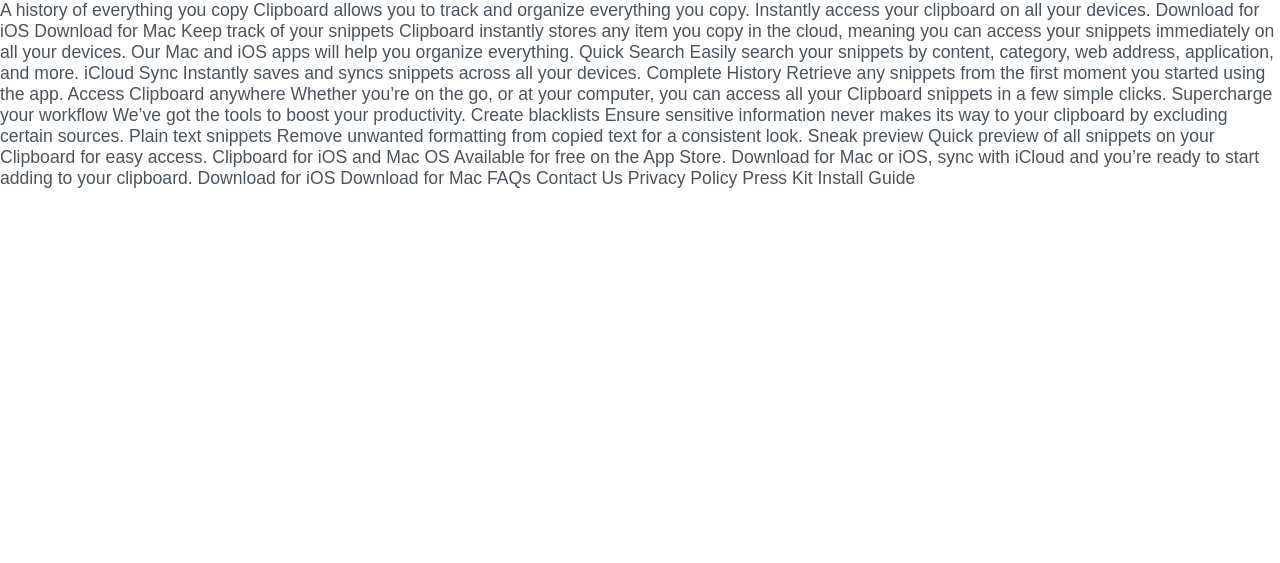
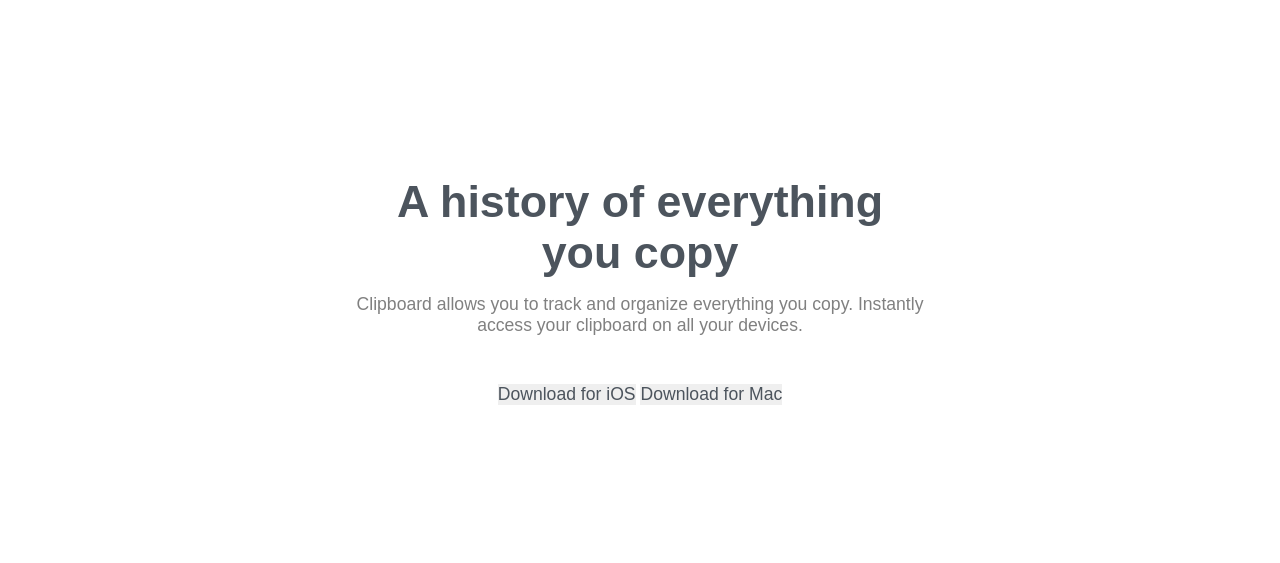
Before and after one commit to maneroto/Clipboard-Landing-Page-Challenge, a plain HTML site: page index.html in a window 1280 px wide. Drawn offline with Linux system fonts and the light colour scheme; a web font is replaced by a local one.

Commit message:
Cambios en estructura de Header

```diff
--- a/css/style.css
+++ b/css/style.css
@@ -79,8 +79,48 @@ body
         --title-size: 24px;
     }
 }
+
 /* Main CSS End */
 
+/* General CSS Start */
+.container-slim {
+    width: 45%;
+}
+
+@media only screen and (max-width: 900px), (orientation: portrait){
+    .container-slim{
+        width: 80%;
+    }
+}
+
+/* General CSS End */
+
+
+/* Header Start */
+header{
+    display: flex;
+    justify-content: center;
+    align-items: center;
+    height: 70vh;
+}
+
+.header-content{
+    text-align: center;
+}
+.big-title{
+    font-size: var(--big-title-size);
+    font-weight: 800;
+    margin-bottom: 1rem;
+}
+.header-paragraph{
+    color: grey;
+    margin-bottom: 3rem;
+}
+/* Header End */
+
+.hidden{
+    display: none;
+}
 /* Footer Start */
 .copyright
 {
--- a/index.html
+++ b/index.html
@@ -14,14 +14,25 @@
 </head>
 <body>
 
-  A history of everything you copy
+  <header>
+    <div class="container-slim header-content">
+      <img id="logo" src="" alt="">
 
-  Clipboard allows you to track and organize everything you
-  copy. Instantly access your clipboard on all your devices.
+      <p class="big-title">A history of everything you copy</p>
+      <p class="header-paragraph">Clipboard allows you to track and organize everything you
+        copy. Instantly access your clipboard on all your devices.</p>
 
-  Download for iOS
-  Download for Mac
+      <div>
+        <button class="btn-blue">Download for iOS</button>
+        <button class="btn-purple">Download for Mac</button>
+      </div>
 
+    </div>
+
+  </header>
+
+
+  <div class="hidden">
     Keep track of your snippets
 
     Clipboard instantly stores any item you copy in the cloud,
@@ -74,6 +85,8 @@
     Privacy Policy
     Press Kit
     Install Guide
+  </div>
+
 
   <footer>
     <div class="copyright">
```
Lines whose indentation alone changed are shown as unchanged.
